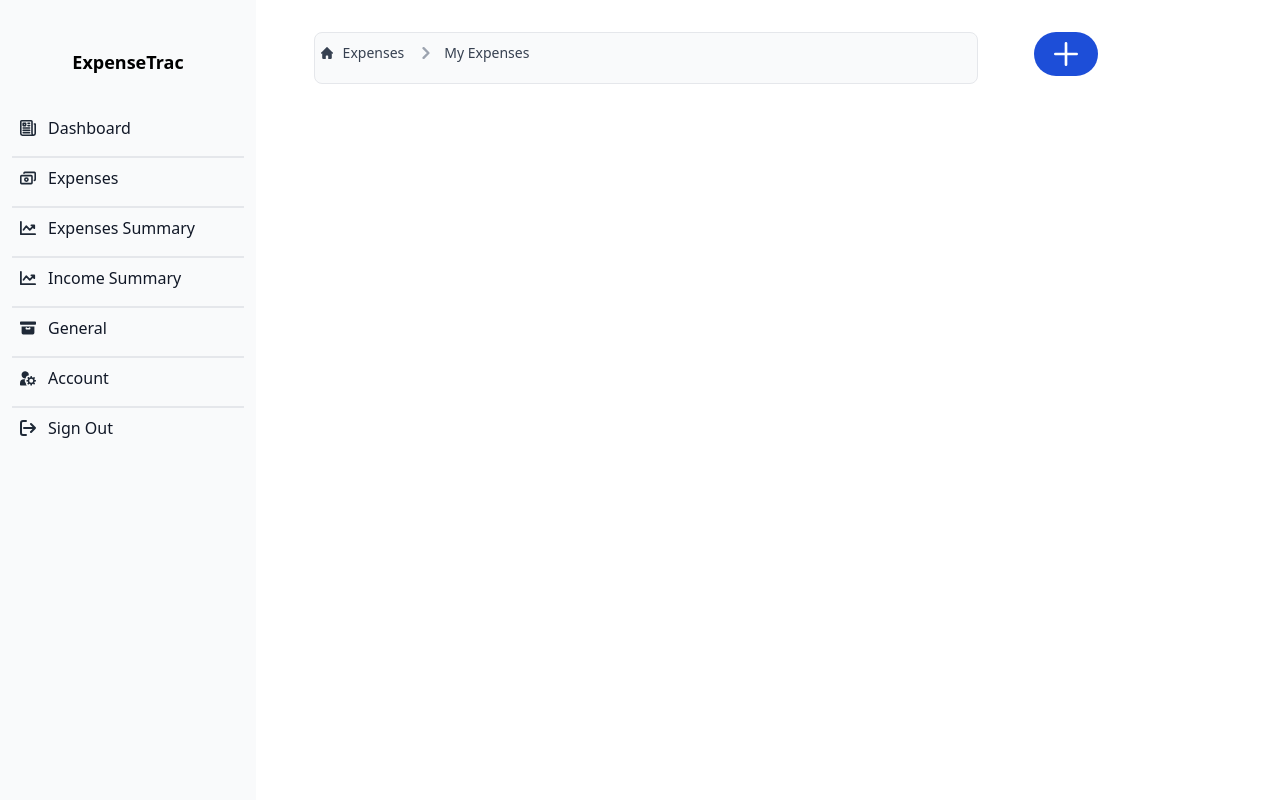
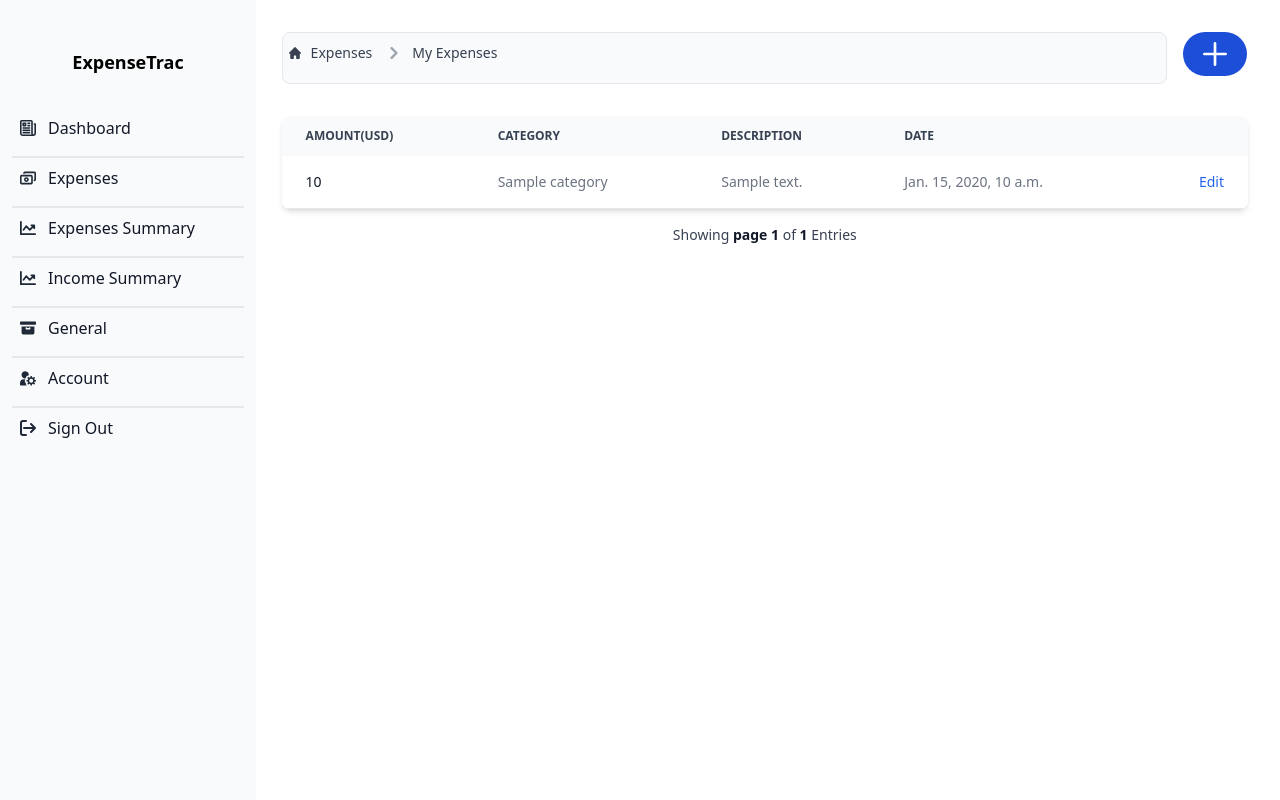
Before and after one commit to Awwal12/ExpenseTrac, a Django app: template expensetrac/templates/expenses/index.html in a window 1280 px wide. Run offline with Django 4.2, Linux system fonts and the light colour scheme; the template is opened without the code that fills it: most values are stand-ins (such as "Sample title", 1, 10 or a date in 2020); some libraries are stand-ins or nearby versions.

Commit message:
added tables with pagination and styling

```diff
--- a/expensetrac/templates/expenses/index.html
+++ b/expensetrac/templates/expenses/index.html
@@ -9,8 +9,8 @@ Expenses
 {% block content %}
 {% include 'partial/_messages.html' %}
 <!-- Breadcrumb -->
-<div class="grid gap-x-12 gap-y-0 m-8 grid-cols-12">
-<nav class="col-span-9 px-1.5 pb-0.5 pt-2 text-gray-700 border border-gray-200 rounded-lg bg-gray-50 dark:bg-gray-800 dark:border-gray-700" aria-label="Breadcrumb">
+<div class="grid gap-x-2 gap-y-0 my-8 grid-cols-12">
+<nav class="col-span-11 px-1.5 pb-0.5 pt-2 text-gray-700 border border-gray-200 rounded-lg bg-gray-50 dark:bg-gray-800 dark:border-gray-700" aria-label="Breadcrumb">
   <ol class="inline-flex items-center space-x-1 md:space-x-3">
     <li class="inline-flex items-center">
       <a href="#" class="inline-flex items-center text-sm font-medium text-gray-700 hover:text-blue-600 dark:text-gray-400 dark:hover:text-white">
@@ -30,9 +30,89 @@ Expenses
     </li>
 </ol>
 </nav>
-<a href="{% url 'expenses:add_expenses' %}" type="button" class="col-span-2 text-white bg-blue-700 hover:bg-blue-800 focus:outline-none w-fit focus:ring-4 focus:ring-blue-300 font-medium rounded-full text-sm px-5 py-2.5 text-center ml-2 mb-2 dark:bg-blue-600 dark:hover:bg-blue-700 dark:focus:ring-blue-800" ><svg class="w-6 h-6  text-white dark:text-white" aria-hidden="true" xmlns="http://www.w3.org/2000/svg" fill="none" viewBox="0 0 18 18">
+<a href="{% url 'expenses:add_expenses' %}" type="button" class=" m-0 col-span-1 text-white bg-blue-700 hover:bg-blue-800 focus:outline-none w-fit focus:ring-4 focus:ring-blue-300 font-medium rounded-full text-sm px-5 py-2.5 text-center ml-2 mb-2 dark:bg-blue-600 dark:hover:bg-blue-700 dark:focus:ring-blue-800" ><svg class="w-6 h-6  text-white dark:text-white" aria-hidden="true" xmlns="http://www.w3.org/2000/svg" fill="none" viewBox="0 0 18 18">
     <path stroke="currentColor" stroke-linecap="round" stroke-linejoin="round" stroke-width="2" d="M9 1v16M1 9h16"/>
   </svg></a>
 </div>
+<!-- table -->
 
+
+<div class="relative overflow-x-auto shadow-md sm:rounded-lg">
+    <table class="w-full text-sm text-left text-gray-500 dark:text-gray-400">
+        <thead class="text-xs text-gray-700 uppercase bg-gray-50 dark:bg-gray-700 dark:text-gray-400">
+            <tr>
+                <th scope="col" class="px-6 py-3">
+                   Amount({{currency}})
+                </th>
+                <th scope="col" class="px-6 py-3">
+                    Category
+                </th>
+                <th scope="col" class="px-6 py-3">
+                    Description
+                </th>
+                <th scope="col" class="px-6 py-3">
+                    Date
+                </th>
+                <th scope="col" class="px-6 py-3">
+                    <span class="sr-only">Edit</span>
+                </th>
+            </tr>
+        </thead>
+        <tbody>
+          {% for expense in page_obj%}
+            <tr class="bg-white border-b dark:bg-gray-800 dark:border-gray-700 hover:bg-gray-50 dark:hover:bg-gray-600">
+                <th scope="row" class="px-6 py-4 font-medium text-gray-900 whitespace-nowrap dark:text-white">
+                    {{expense.amount}}
+                </th>
+                <td class="px-6 py-4">
+                    {{expense.category}}
+                </td>
+                <td class="px-6 py-4">
+                    {{expense.description}}
+                </td>
+                <td class="px-6 py-4">
+                    {{expense.date}}
+                </td>
+                <td class="px-6 py-4 text-right">
+                    <a href="{% url 'expenses:edit_expenses'  %}" class="font-medium text-blue-600 dark:text-blue-500 hover:underline">Edit</a>
+                </td>
+            </tr>
+            {% endfor %}
+        </tbody>
+    </table>
+</div>
+
+<div class="flex flex-col items-center m-4">
+  <!-- Help text -->
+  <span class="text-sm text-gray-700 dark:text-gray-400">
+      Showing <span class="font-semibold text-gray-900 dark:text-white">page {{page_obj.number}}</span> of <span class="font-semibold text-gray-900 dark:text-white">{{ page_obj.paginator.num_pages }}</span> Entries
+  </span>
+      <div class="inline-flex mt-2 xs:mt-0">
+    <!-- Buttons -->
+    {% if page_obj.has_previous %}
+    <a href="?page={{ page_obj.previous_page_number }}" class="flex items-center justify-center px-4 h-10 text-base font-medium text-white bg-gray-800 rounded-l hover:bg-gray-900 dark:bg-gray-800 dark:border-gray-700 dark:text-gray-400 dark:hover:bg-gray-700 dark:hover:text-white">
+        <svg class="w-3.5 h-3.5 mr-2" aria-hidden="true" xmlns="http://www.w3.org/2000/svg" fill="none" viewBox="0 0 14 10">
+          <path stroke="currentColor" stroke-linecap="round" stroke-linejoin="round" stroke-width="2" d="M13 5H1m0 0 4 4M1 5l4-4"/>
+        </svg>
+        Prev
+    </a>
+    {% endif %}
+
+    {% if page_obj.has_next %}
+    <a href="?page={{ page_obj.paginator.num_pages }}" class="flex items-center justify-center px-4 h-10 text-base font-medium text-white bg-gray-800 border-0 border-l border-gray-700 rounded-r hover:bg-gray-900 dark:bg-gray-800 dark:border-gray-700 dark:text-gray-400 dark:hover:bg-gray-700 dark:hover:text-white">
+        Next
+        <svg class="w-3.5 h-3.5 ml-2" aria-hidden="true" xmlns="http://www.w3.org/2000/svg" fill="none" viewBox="0 0 14 10">
+        <path stroke="currentColor" stroke-linecap="round" stroke-linejoin="round" stroke-width="2" d="M1 5h12m0 0L9 1m4 4L9 9"/>
+      </svg>
+    </a>
+    {% endif %}
+  </div>
+</div>
+
+
+
+      </ul>
+  </div>
+</div>
+</div>
 {% endblock%}
```
